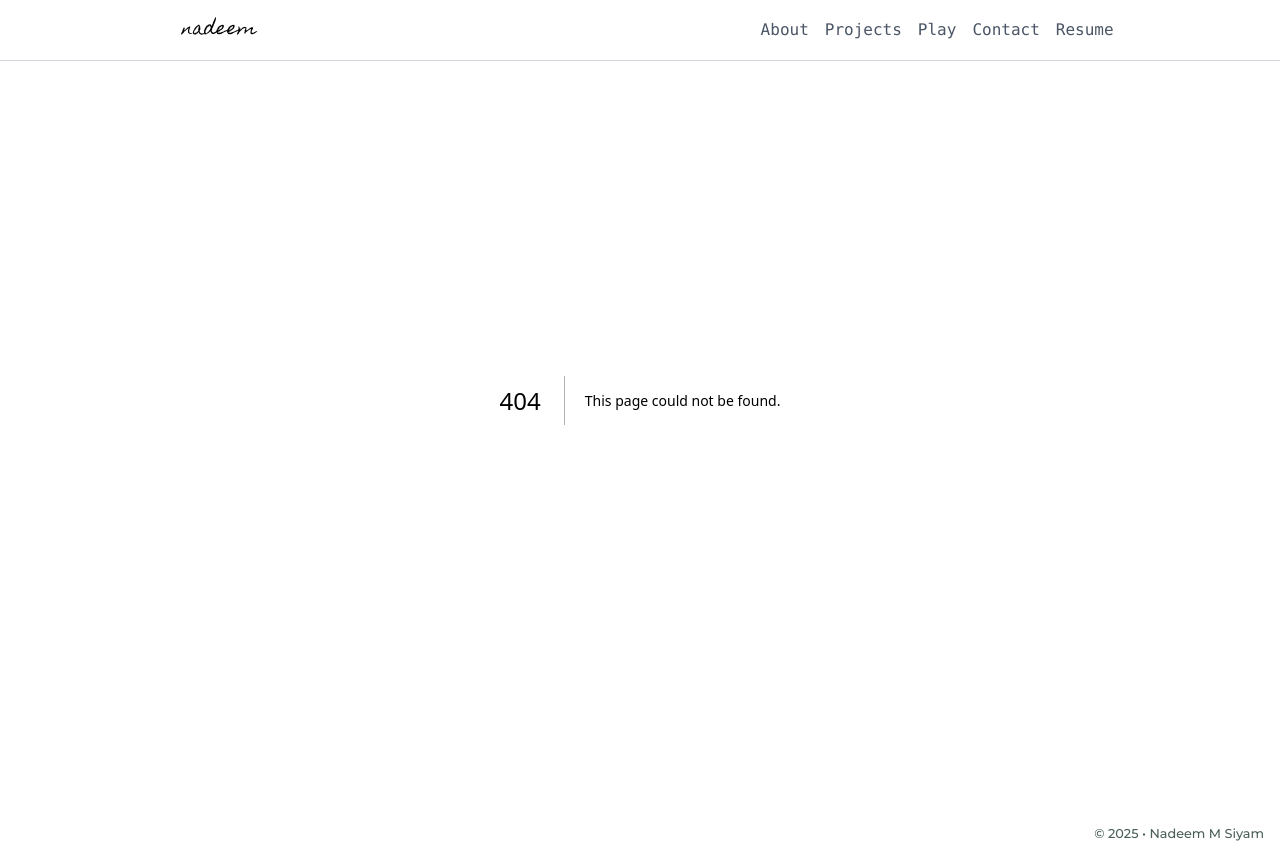
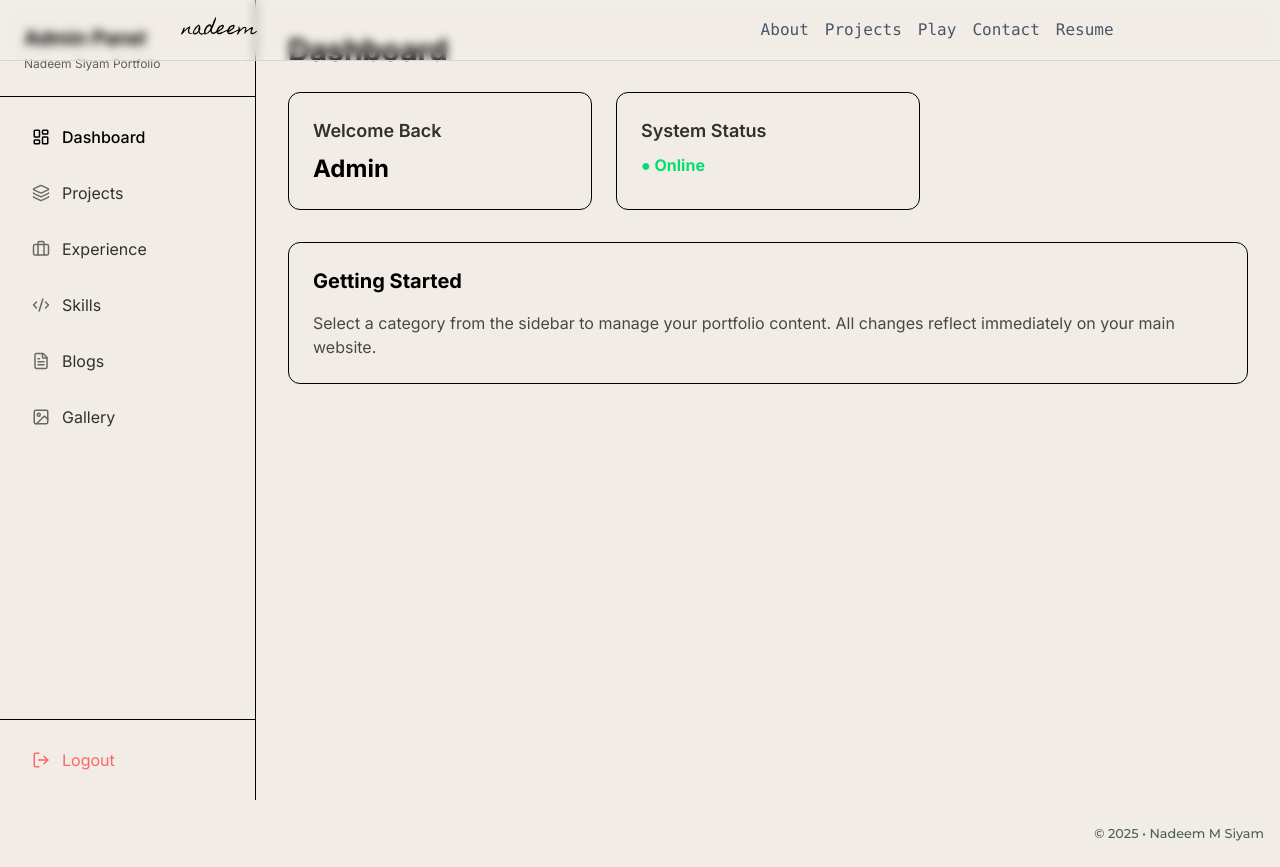
Before and after one commit to Centinoughty/portfolio-website, a Next.js app: page /admin/dashboard in a window 1280 px wide. Before the commit this address had no page. Built offline with nearby package versions, Linux system fonts and the light colour scheme.

Commit message:
created dashboard

```diff
--- a/package.json
+++ b/package.json
@@ -15,6 +15,7 @@
     "dotenv": "^17.2.3",
     "jose": "^6.1.3",
     "jsonwebtoken": "^9.0.3",
+    "lucide-react": "^0.559.0",
     "mongoose": "^9.0.1",
     "next": "^15.5.6",
     "react": "^19.0.0",
--- /dev/null
+++ b/src/app/admin/components/Sidebar.tsx
@@ -0,0 +1,87 @@
+"use client";
+
+import Link from "next/link";
+import { usePathname, useRouter } from "next/navigation";
+import {
+  LayoutDashboard,
+  Briefcase,
+  Code2,
+  FileText,
+  Image as ImageIcon,
+  LogOut,
+  Layers,
+} from "lucide-react";
+
+const navItems = [
+  { name: "Dashboard", href: "/admin/dashboard", icon: LayoutDashboard },
+  { name: "Projects", href: "/admin/projects", icon: Layers },
+  { name: "Experience", href: "/admin/experience", icon: Briefcase },
+  { name: "Skills", href: "/admin/skills", icon: Code2 },
+  { name: "Blogs", href: "/admin/blogs", icon: FileText },
+  { name: "Gallery", href: "/admin/gallery", icon: ImageIcon },
+];
+
+export default function AdminSidebar() {
+  const pathname = usePathname();
+  const router = useRouter();
+
+  const handleLogout = async () => {
+    try {
+      await fetch("/api/auth/logout", { method: "POST" });
+      router.push("/admin/login");
+      router.refresh();
+    } catch (error) {
+      console.error("Logout failed", error);
+    }
+  };
+
+  return (
+    <aside className="w-64 bg-[var(--color-secondary)]/10 border-r border-[var(--color-secondary)]/20 flex flex-col h-screen sticky top-0">
+      <div className="p-6 border-b border-[var(--color-secondary)]/20">
+        <h2 className="text-xl font-bold text-[var(--color-primary)]">
+          Admin Panel
+        </h2>
+        <p className="text-xs opacity-60 mt-1">Nadeem Siyam Portfolio</p>
+      </div>
+
+      <nav className="flex-1 p-4 space-y-2 overflow-y-auto">
+        {navItems.map((item) => {
+          const isActive = pathname === item.href;
+          const Icon = item.icon;
+
+          return (
+            <Link
+              key={item.href}
+              href={item.href}
+              className={`flex items-center gap-3 px-4 py-3 rounded-lg transition-all duration-200 group ${
+                isActive
+                  ? "bg-[var(--color-primary)]/10 text-[var(--color-primary)] font-medium"
+                  : "text-[var(--color-text)] hover:bg-[var(--color-secondary)]/20 opacity-80 hover:opacity-100"
+              }`}
+            >
+              <Icon
+                size={18}
+                className={
+                  isActive
+                    ? "text-[var(--color-primary)]"
+                    : "opacity-70 group-hover:opacity-100"
+                }
+              />
+              <span>{item.name}</span>
+            </Link>
+          );
+        })}
+      </nav>
+
+      <div className="p-4 border-t border-[var(--color-secondary)]/20">
+        <button
+          onClick={handleLogout}
+          className="flex items-center gap-3 w-full px-4 py-3 text-red-400 hover:bg-red-400/10 rounded-lg transition-all"
+        >
+          <LogOut size={18} />
+          <span>Logout</span>
+        </button>
+      </div>
+    </aside>
+  );
+}
--- /dev/null
+++ b/src/app/admin/dashboard/page.tsx
@@ -0,0 +1,31 @@
+export default function DashboardPage() {
+  return (
+    <div>
+      <h1 className="text-3xl font-bold mb-6 text-[var(--color-primary)]">
+        Dashboard
+      </h1>
+
+      <div className="grid grid-cols-1 md:grid-cols-2 lg:grid-cols-3 gap-6">
+        <div className="p-6 rounded-xl bg-[var(--color-secondary)]/10 border border-[var(--color-secondary)]/20">
+          <h3 className="text-lg font-semibold opacity-80">Welcome Back</h3>
+          <p className="mt-2 text-2xl font-bold text-[var(--color-primary)]">
+            Admin
+          </p>
+        </div>
+
+        <div className="p-6 rounded-xl bg-[var(--color-secondary)]/10 border border-[var(--color-secondary)]/20">
+          <h3 className="text-lg font-semibold opacity-80">System Status</h3>
+          <p className="mt-2 text-green-400 font-bold">● Online</p>
+        </div>
+      </div>
+
+      <div className="mt-8 p-6 rounded-xl bg-[var(--color-secondary)]/5 border border-[var(--color-secondary)]/20">
+        <h2 className="text-xl font-bold mb-4">Getting Started</h2>
+        <p className="opacity-70">
+          Select a category from the sidebar to manage your portfolio content.
+          All changes reflect immediately on your main website.
+        </p>
+      </div>
+    </div>
+  );
+}
--- /dev/null
+++ b/src/app/admin/layout.tsx
@@ -0,0 +1,33 @@
+"use client";
+
+import { Inter } from "next/font/google";
+import AdminSidebar from "./components/Sidebar";
+import { usePathname } from "next/navigation";
+
+const inter = Inter({ subsets: ["latin"] });
+
+export default function AdminLayout({
+  children,
+}: {
+  children: React.ReactNode;
+}) {
+  const pathname = usePathname();
+  const isLoginPage = pathname === "/admin/login";
+
+  return (
+    <div
+      className={`min-h-screen bg-[var(--color-background)] text-[var(--color-text)] ${inter.className}`}
+    >
+      {isLoginPage ? (
+        <main className="w-full h-full">{children}</main>
+      ) : (
+        <div className="flex min-h-screen">
+          <AdminSidebar />
+          <main className="flex-1 p-8 overflow-y-auto max-h-screen">
+            <div className="max-w-5xl mx-auto">{children}</div>
+          </main>
+        </div>
+      )}
+    </div>
+  );
+}
--- /dev/null
+++ b/src/app/admin/login/page.tsx
@@ -0,0 +1,104 @@
+"use client";
+
+import { useState } from "react";
+import { useRouter } from "next/navigation";
+import { Inter } from "next/font/google";
+
+const inter = Inter({ subsets: ["latin"] });
+
+export default function LoginPage() {
+  const router = useRouter();
+  const [email, setEmail] = useState("");
+  const [password, setPassword] = useState("");
+  const [error, setError] = useState("");
+  const [loading, setLoading] = useState(false);
+
+  const handleSubmit = async (e: React.FormEvent) => {
+    e.preventDefault();
+    setLoading(true);
+    setError("");
+
+    try {
+      const res = await fetch("/api/auth/login", {
+        method: "POST",
+        headers: { "Content-Type": "application/json" },
+        body: JSON.stringify({ email, password }),
+      });
+
+      if (res.ok) {
+        router.push("/admin/dashboard");
+        router.refresh();
+      } else {
+        const data = await res.json();
+        setError(data.message || "Login failed");
+      }
+    } catch (err) {
+      setError("An unexpected error occurred.");
+    } finally {
+      setLoading(false);
+    }
+  };
+
+  return (
+    <div
+      className={`min-h-screen flex items-center justify-center bg-[var(--color-background)] text-[var(--color-text)] ${inter.className}`}
+    >
+      <div className="w-full max-w-md p-8 rounded-2xl border border-[var(--color-secondary)]/20 bg-[var(--color-secondary)]/5 shadow-2xl backdrop-blur-sm">
+        <div className="text-center mb-8">
+          <h1 className="text-3xl font-bold text-[var(--color-primary)] mb-2">
+            Admin Panel
+          </h1>
+          <p className="text-sm opacity-70">Sign in to manage your portfolio</p>
+        </div>
+
+        {error && (
+          <div className="mb-4 p-3 rounded bg-red-500/10 border border-red-500/20 text-red-500 text-sm text-center">
+            {error}
+          </div>
+        )}
+
+        <form onSubmit={handleSubmit} className="space-y-6">
+          <div>
+            <label className="block text-sm font-medium mb-2 opacity-80">
+              Email Address
+            </label>
+            <input
+              type="email"
+              required
+              value={email}
+              onChange={(e) => setEmail(e.target.value)}
+              className="w-full px-4 py-3 rounded-lg bg-[var(--color-background)] border border-[var(--color-secondary)]/30 focus:border-[var(--color-primary)] focus:outline-none focus:ring-1 focus:ring-[var(--color-primary)] transition-all"
+              placeholder="admin@nadeemsiyam.com"
+            />
+          </div>
+
+          <div>
+            <label className="block text-sm font-medium mb-2 opacity-80">
+              Password
+            </label>
+            <input
+              type="password"
+              required
+              value={password}
+              onChange={(e) => setPassword(e.target.value)}
+              className="w-full px-4 py-3 rounded-lg bg-[var(--color-background)] border border-[var(--color-secondary)]/30 focus:border-[var(--color-primary)] focus:outline-none focus:ring-1 focus:ring-[var(--color-primary)] transition-all"
+              placeholder="••••••••"
+            />
+          </div>
+
+          <button
+            type="submit"
+            disabled={loading}
+            className="w-full py-3 px-4 rounded-lg bg-[var(--color-primary)] text-[var(--color-background)] font-semibold hover:opacity-90 transition-opacity disabled:opacity-50 disabled:cursor-not-allowed"
+          >
+            {loading ? "Authenticating..." : "Sign In"}
+          </button>
+        </form>
+
+        <div className="mt-6 text-center text-xs opacity-50">
+          &copy; {new Date().getFullYear()} Nadeem Siyam Portfolio
+        </div>
+      </div>
+    </div>
+  );
+}
```
Also changed, not shown: 1 other file (tests, documents, lock files or other folders).
